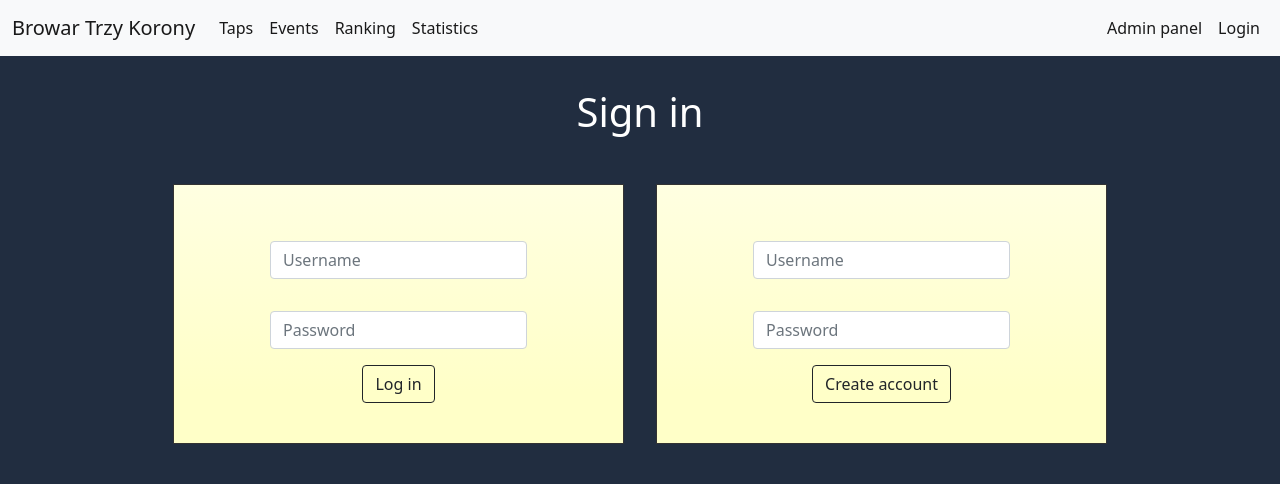
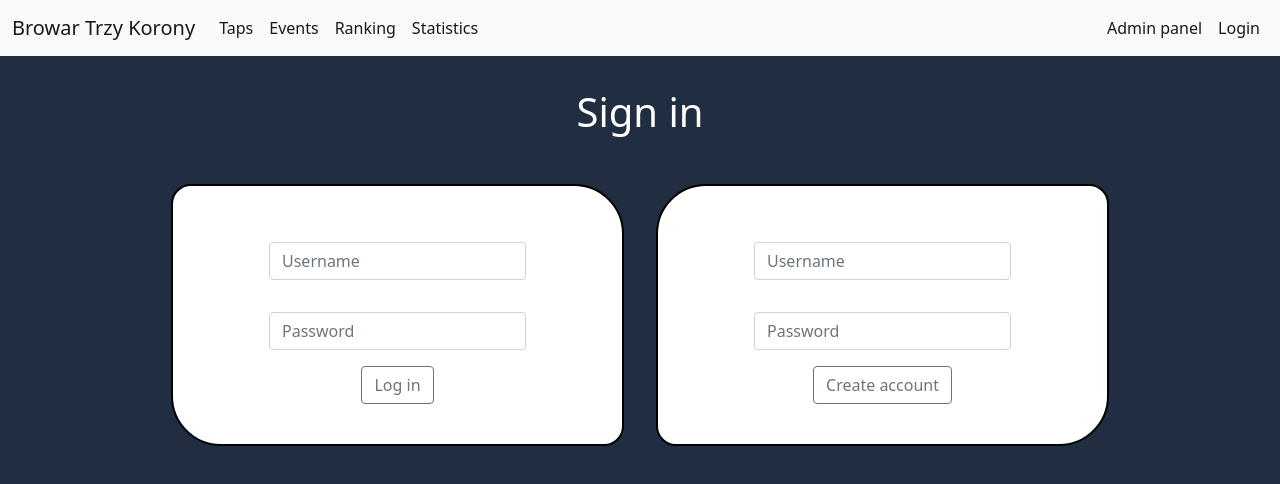
Before and after one commit to mateuszjanczak/barrels-of-beer-react-ts, a React (Create React App) app: page /login in a window 1280 px wide. Shown: the top 484 px of the page. Built offline with nearby package versions, Linux system fonts and the light colour scheme.

Commit message:
BoBc-37 Change the background on the login page (#38)

```diff
--- a/src/components/Login.tsx
+++ b/src/components/Login.tsx
@@ -56,7 +56,7 @@ class Login extends React.Component<Props> {
                     <input type="password" className="form-control" placeholder="Password" name="password" value={this.state.password}
                            onChange={this.handleChange}/>
                 </Label>
-                <button className="btn btn-outline-dark" onClick={this.handleClick}>Log in</button>
+                <button className="btn btn-outline-secondary" onClick={this.handleClick}>Log in</button>
             </Wrapper>
         )
     }
@@ -65,11 +65,13 @@ class Login extends React.Component<Props> {
 const Wrapper = styled.div`
   display: grid;
   border: 1px solid #333;
-  background: linear-gradient(0deg, rgba(255, 255, 200, 1) 20%, rgba(255, 255, 225, 1) 100%);
+  background: white;
   padding: 2.5rem 5rem;
   justify-items: center;
   align-self: start;
   justify-self: end;
+  border: 2px solid black;
+  border-radius: 20px 50px;
 
   @media (max-width: 992px) {
     justify-self: center;
--- a/src/components/Register.tsx
+++ b/src/components/Register.tsx
@@ -44,7 +44,7 @@ class Register extends React.Component {
                     <input type="password" className="form-control" placeholder="Password" name="password" value={this.state.password}
                            onChange={this.handleChange}/>
                 </Label>
-                <button className="btn btn-outline-dark" onClick={this.handleClick}>Create account</button>
+                <button className="btn btn-outline-secondary" onClick={this.handleClick}>Create account</button>
             </Wrapper>
         )
     }
@@ -53,11 +53,13 @@ class Register extends React.Component {
 const Wrapper = styled.div`
   display: grid;
   border: 1px solid #333;
-  background: linear-gradient(0deg, rgba(255, 255, 200, 1) 20%, rgba(255, 255, 225, 1) 100%);
+  background: white;
   padding: 2.5rem 5rem;
   justify-items: center;
   align-self: start;
   justify-self: start;
+  border: 2px solid black;
+  border-radius: 50px 20px;
 
   @media (max-width: 992px) {
     justify-self: center;
```
